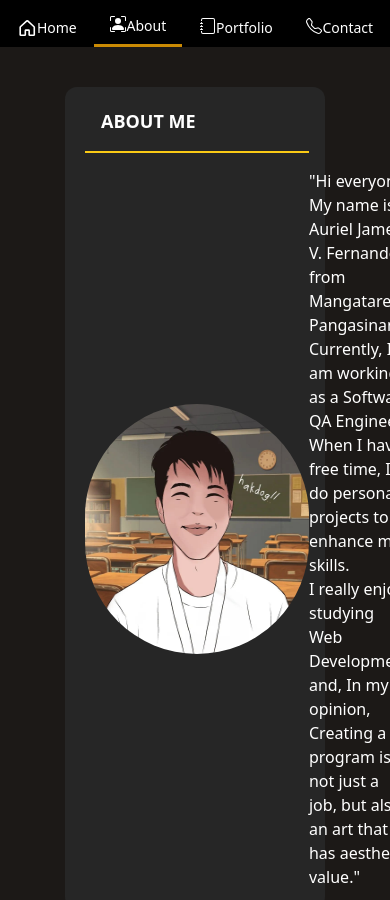
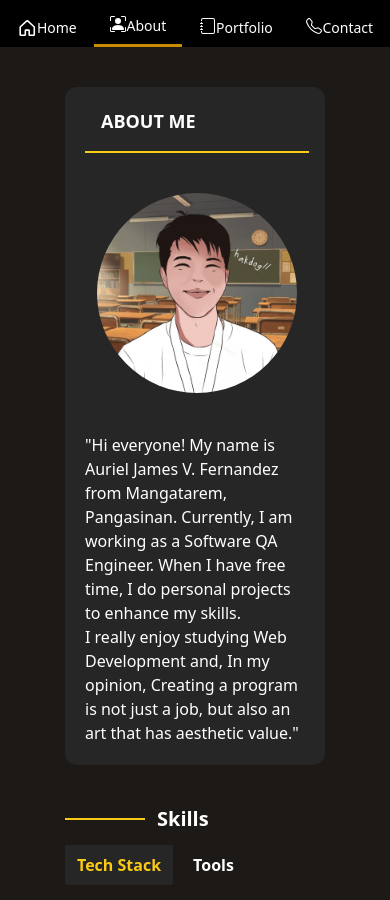
Before and after one commit to chaesthetics/Porfolio, a Vue app: page /about in a window 390 px wide. Shown: the top 900 px of the page. Built offline with nearby package versions, Linux system fonts and the light colour scheme.

Commit message:
issue/#28 WOP Logos

```diff
--- a/src/App.vue
+++ b/src/App.vue
@@ -13,8 +13,8 @@ onMounted(() => {
 
 <template>
 <header>
-<div class="bg-black w-full">
-  <nav class="flex w-full text-white flex items-center pt-3  md:w-4/6 md:mx-auto md:justify-between">
+<div class="bg-black w-full min-w-screen">
+  <nav class="flex w-full text-white flex items-center pt-3  md:w-4/6 md:mx-auto md:justify-between ">
     <div class="flex space-x-3 mb-3 items-center hidden md:flex">
       <svg xmlns="http://www.w3.org/2000/svg" width="26" height="26" fill="currentColor" class="bi bi-github" viewBox="0 0 16 16"> <path d="M8 0C3.58 0 0 3.58 0 8c0 3.54 2.29 6.53 5.47 7.59.4.07.55-.17.55-.38 0-.19-.01-.82-.01-1.49-2.01.37-2.53-.49-2.69-.94-.09-.23-.48-.94-.82-1.13-.28-.15-.68-.52-.01-.53.63-.01 1.08.58 1.23.82.72 1.21 1.87.87 2.33.66.07-.52.28-.87.51-1.07-1.78-.2-3.64-.89-3.64-3.95 0-.87.31-1.59.82-2.15-.08-.2-.36-1.02.08-2.12 0 0 .67-.21 2.2.82.64-.18 1.32-.27 2-.27.68 0 1.36.09 2 .27 1.53-1.04 2.2-.82 2.2-.82.44 1.1.16 1.92.08 2.12.51.56.82 1.27.82 2.15 0 3.07-1.87 3.75-3.65 3.95.29.25.54.73.54 1.48 0 1.07-.01 1.93-.01 2.2 0 .21.15.46.55.38A8.012 8.012 0 0 0 16 8c0-4.42-3.58-8-8-8z"/> </svg>
         <div class="flex items-center"><span class="flex text-sm items-center">Chaesthetics / </span>
--- a/src/components/SkillsView.vue
+++ b/src/components/SkillsView.vue
@@ -3,7 +3,7 @@
 </script>
 
 <template>
-    <div class="grid grid-cols-4 gap-5 mt-5 pb-10">
+    <div class="grid grid-cols-4 gap-5 mt-5 pb-10 ">
         <button class="group  flex space-x-3 border-yellow-300 border-opacity-50 rounded-md border-2 pt-3 pb-3 pl-4 pr-4 items-center hover:bg-yellow-500 hover:bg-opacity-5">
             <svg class="transition ease-in-out group-hover:-translate-y-1 group-hover:scale-120 duration-300" height="35px" width="35px" xmlns="http://www.w3.org/2000/svg" viewBox="0 0 128 128" id="html-5"><path fill="#E44D26" d="M9.032 2l10.005 112.093 44.896 12.401 45.02-12.387 10.015-112.107h-109.936zm89.126 26.539l-.627 7.172-.276 3.289h-52.665000000000006l1.257 14h50.156000000000006l-.336 3.471-3.233 36.119-.238 2.27-28.196 7.749v.002l-.034.018-28.177-7.423-1.913-21.206h13.815000000000001l.979 10.919 15.287 4.081h.043v-.546l15.355-3.875 1.604-17.579h-47.698l-3.383-38.117-.329-3.883h68.939l-.33 3.539z"></path></svg>
             <div class="text-left leading-none">
--- a/src/views/AboutView.vue
+++ b/src/views/AboutView.vue
@@ -16,11 +16,11 @@ const changeActive = (event) => {
 <template>
   <main>
     <div class="about w-4/6 ml-auto mr-auto mt-10 bg-neutral-800 pl-5 pr-4 pt-5 pb-5 rounded-xl">
-      <p class="text-white font-bold text-lg pb-4 uppercase pl-4">About me</p><hr class="border-1 border-yellow-300 border">
-      <div class="flex text-white items-center justify-around pt-4">
-        <img src="@/assets/25.jpg" class="h-[250px] w-[250px] rounded-full">
-        <div class="max-w-50 w-1/2 break-words space-y-3 text-md">
-         <p>
+      <p class="text-white font-bold text-lg pb-4 uppercase pl-4">About me</p><hr class="border-1 border-yellow-300 border md:mb-5">
+      <div class="flex text-white  grid md:grid-cols-2 md:justify-around">
+        <img src="@/assets/25.jpg" class="h-[200px] w-[200px] mx-auto mt-10 md:mt-0 md:h-[250px] md:w-[250px] rounded-full">
+        <div class="max-w-50 mt-10 break-words space-y-3 text-md">
+         <p class="flex justify-center">
           "Hi everyone! My name is Auriel James V. Fernandez from Mangatarem, Pangasinan. Currently, I am working as a Software QA Engineer.
           When I have free time, I do personal projects to enhance my skills.<br>
           I really enjoy studying Web Development and, In my opinion, Creating a program is not just a job, but also an art that has aesthetic value."
--- a/src/views/HomeView.vue
+++ b/src/views/HomeView.vue
@@ -57,9 +57,9 @@
 
 </script>
 <template>
-  <div class="w-auto h-auto mt-[10%] flex justify-around shrink mr-auto ml-auto pb-20x">
+  <div class="w-auto h-auto mt-[20%] md:mt-[10%] flex justify-around shrink mr-auto ml-auto pb-20x">
     <div class="card items-center md:grid md:grid-cols-2">
-      <div class="w-100 space-y-4 mb-10 text-center md:text-left">
+      <div class="w-100 space-y-1 md:space-y-4 mb-10 text-center md:text-left">
         <p class="text-yellow-300 text-2xl font-semibold">Hello World, I'm</p>
         <div>
           <p class="text-white leading-10 text-[50px] font-semibold">Auriel James</p>
@@ -73,7 +73,7 @@
         <p class="text-zinc-300 font-semibold text-md">Welcome to my Website !</p>
       </div>
       <div class="items-center justify-center">
-      <img src="@/assets/25.jpg" class="h-[280px] w-[280px] rounded-full border border-2 border-yellow-300 ml-auto mr-auto" style="box-shadow: 0px 0px 104px -16px rgba(211,255,16,0.75);
+      <img src="@/assets/25.jpg" class="h-[200px] w-[200px] md:w-[280px] md:h-[280px] rounded-full border border-2 border-yellow-300 ml-auto mr-auto" style="box-shadow: 0px 0px 104px -16px rgba(211,255,16,0.75);
         -webkit-box-shadow: 0px 0px 104px -16px rgba(211,255,16,0.75);
         -moz-box-shadow: 0px 0px 104px -16px rgba(211,255,16,0.75);">
       <div class="flex space-x-3 justify-center mt-10 ml-1">
```
